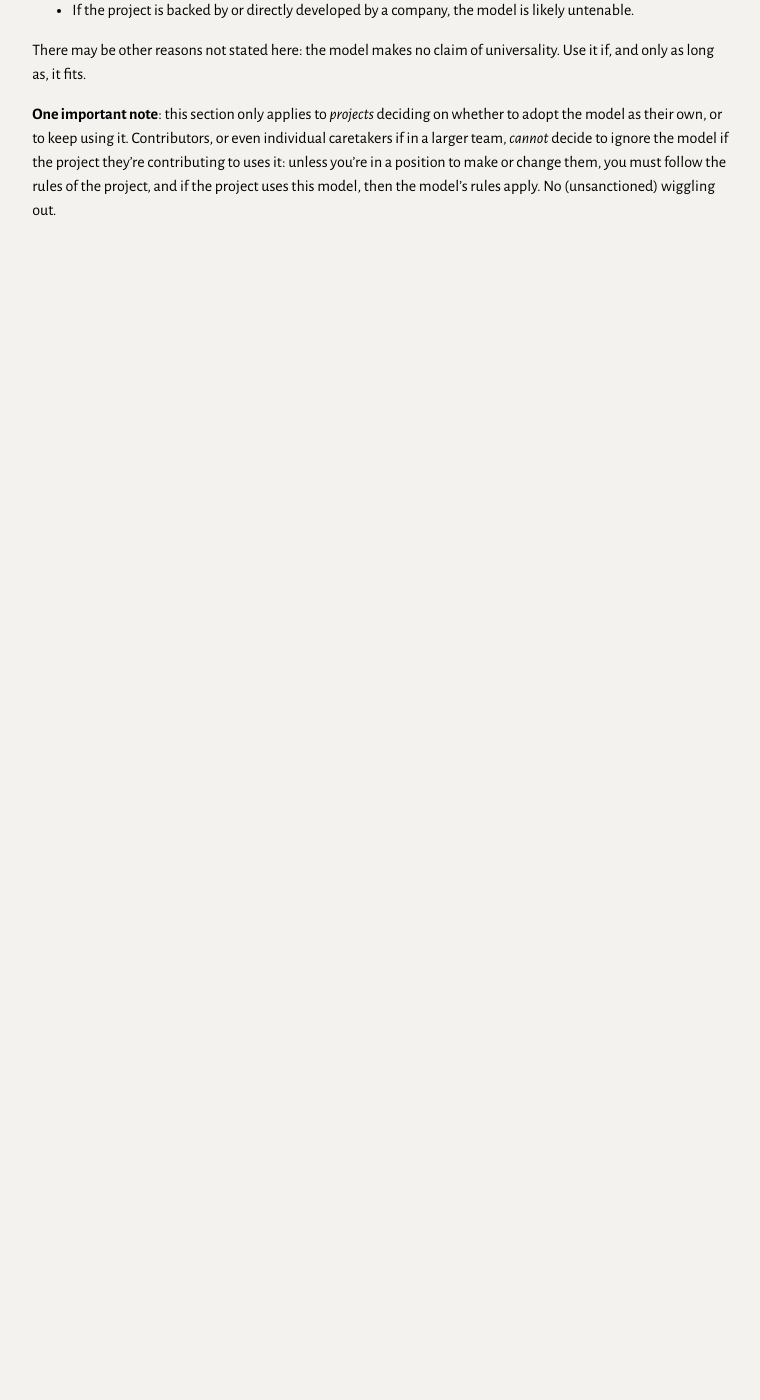
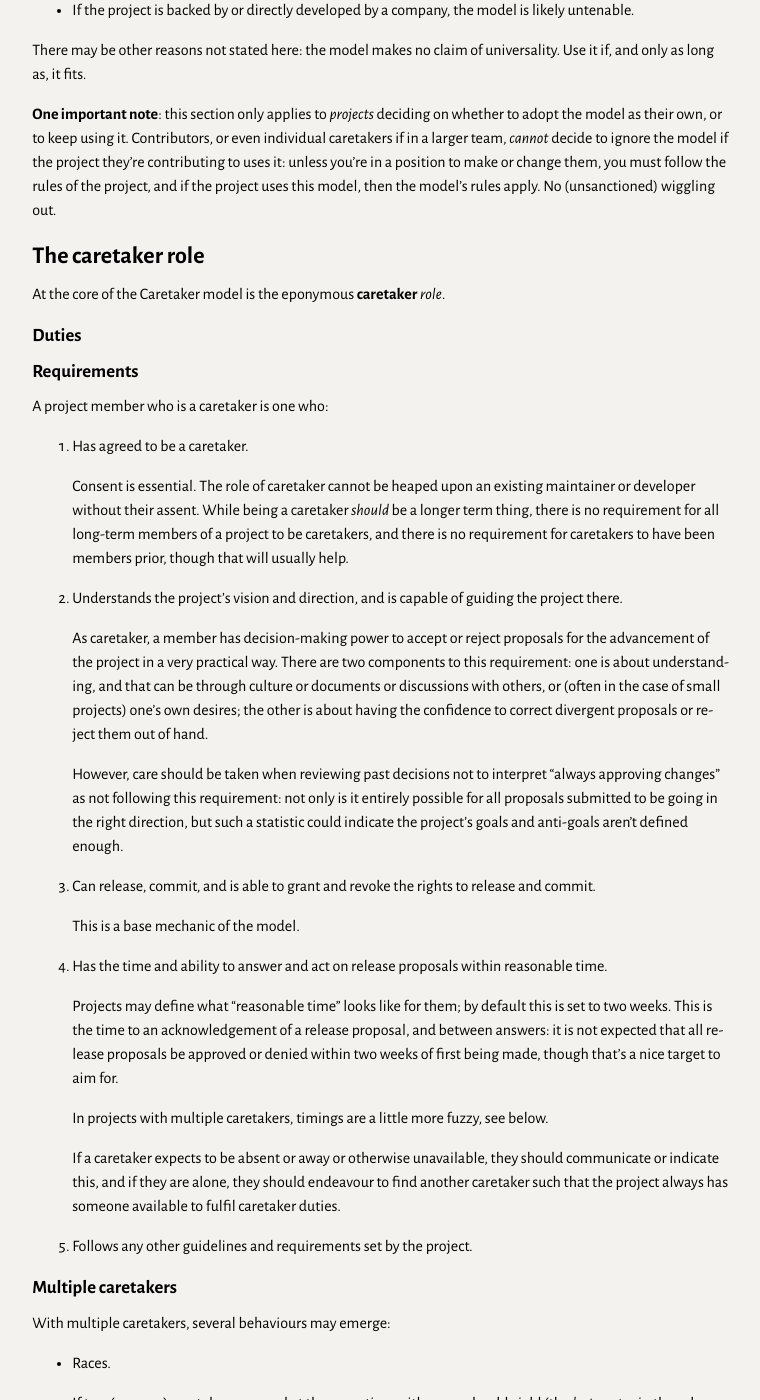
Before and after one commit to passcod/caretaker, a Jekyll site: the page built from index.markdown, in a window 1280 px wide and 1400 px high, scrolled down 4602 px. Shown: the whole window, without its empty margins (259-1019 px from the left). Built offline with Jekyll 4.4.1, drawn with Linux system fonts in a browser that asks for light colours; our own code applies the rules of GitHub Pages for plain Markdown files; before the commit the page ends 4872 px from its top, so only the background shows below that; some of the changed text lies outside the part shown.

Commit message:
Write most of "the caretaker role"

```diff
--- a/index.markdown
+++ b/index.markdown
@@ -211,3 +211,86 @@ model as their own, or to keep using it. Contributors, or even individual careta
 team, _cannot_ decide to ignore the model if the project they're contributing to uses it: unless
 you're in a position to make or change them, you must follow the rules of the project, and if the
 project uses this model, then the model's rules apply. No (unsanctioned) wiggling out.
+
+
+## The caretaker role
+
+At the core of the Caretaker model is the eponymous **caretaker** _role_.
+
+### Duties
+
+### Requirements
+
+A project member who is a caretaker is one who:
+
+1. Has agreed to be a caretaker.
+
+	Consent is essential. The role of caretaker cannot be heaped upon an existing maintainer or
+	developer without their assent. While being a caretaker _should_ be a longer term thing, there
+	is no requirement for all long-term members of a project to be caretakers, and there is no
+	requirement for caretakers to have been members prior, though that will usually help.
+
+2. Understands the project's vision and direction, and is capable of guiding the project there.
+
+	As caretaker, a member has decision-making power to accept or reject proposals for the
+	advancement of the project in a very practical way. There are two components to this
+	requirement: one is about understanding, and that can be through culture or documents or
+	discussions with others, or (often in the case of small projects) one's own desires; the other
+	is about having the confidence to correct divergent proposals or reject them out of hand.
+
+	However, care should be taken when reviewing past decisions not to interpret "always approving
+	changes" as not following this requirement: not only is it entirely possible for all proposals
+	submitted to be going in the right direction, but such a statistic could indicate the project's
+	goals and anti-goals aren't defined enough.
+
+3. Can release, commit, and is able to grant and revoke the rights to release and commit.
+
+	This is a base mechanic of the model.
+
+4. Has the time and ability to answer and act on release proposals within reasonable time.
+
+	Projects may define what "reasonable time" looks like for them; by default this is set to two
+	weeks. This is the time to an acknowledgement of a release proposal, and between answers: it is
+	not expected that all release proposals be approved or denied within two weeks of first being
+	made, though that's a nice target to aim for.
+
+	In projects with multiple caretakers, timings are a little more fuzzy, see below.
+
+	If a caretaker expects to be absent or away or otherwise unavailable, they should communicate or
+	indicate this, and if they are alone, they should endeavour to find another caretaker such that
+	the project always has someone available to fulfil caretaker duties.
+
+5. Follows any other guidelines and requirements set by the project.
+
+### Multiple caretakers
+
+With multiple caretakers, several behaviours may emerge:
+
+- Races.
+
+	If two (or more) caretakers respond at the same time, either one should yield (the _last_ poster
+	in thread order speaks _first_ in this case, to avoid both yielding to each other), or they
+	should have a discussion off-thread and update the thread once a resolution is reached.
+
+	If two or more caretakers respond with diverging opinions, they should discuss in-thread, so the
+	decision becomes recorded precedent. If this happens often, some strategy should be adopted to
+	avoid it, as it introduces friction; that is left to the discretion of the project.
+
+	In any case, once a race is resolved, the caretaker handling the proposal is assigned to that
+	proposal, and follows it through. They can request feedback or second opinions or more eyes, as
+	in usual project dynamics, but they are responsible for that proposal until resolved. They _may_
+	request for it to be taken over, in which case they relinquish it: thus there is only one
+	caretaker handling a proposal at any one time.
+
+- Hierarchies.
+
+	This is highly dependent on how the project structures itself, and this model makes no
+	recommendations on this topic, besides an encouragement to make communication of the hierarchy
+	explicit, to avoid uncertainty and frustration.
+
+- Fallbacks.
+
+	It can be useful to designate some caretakers as fallbacks: these should _not_ respond within
+	the usual delay, but may respond if no other caretaker has answered in that time. These
+	fallback caretakers would have an even lighter workload, but would keep the project going even
+	in the planned or unplanned absence of all other caretakers.
```
